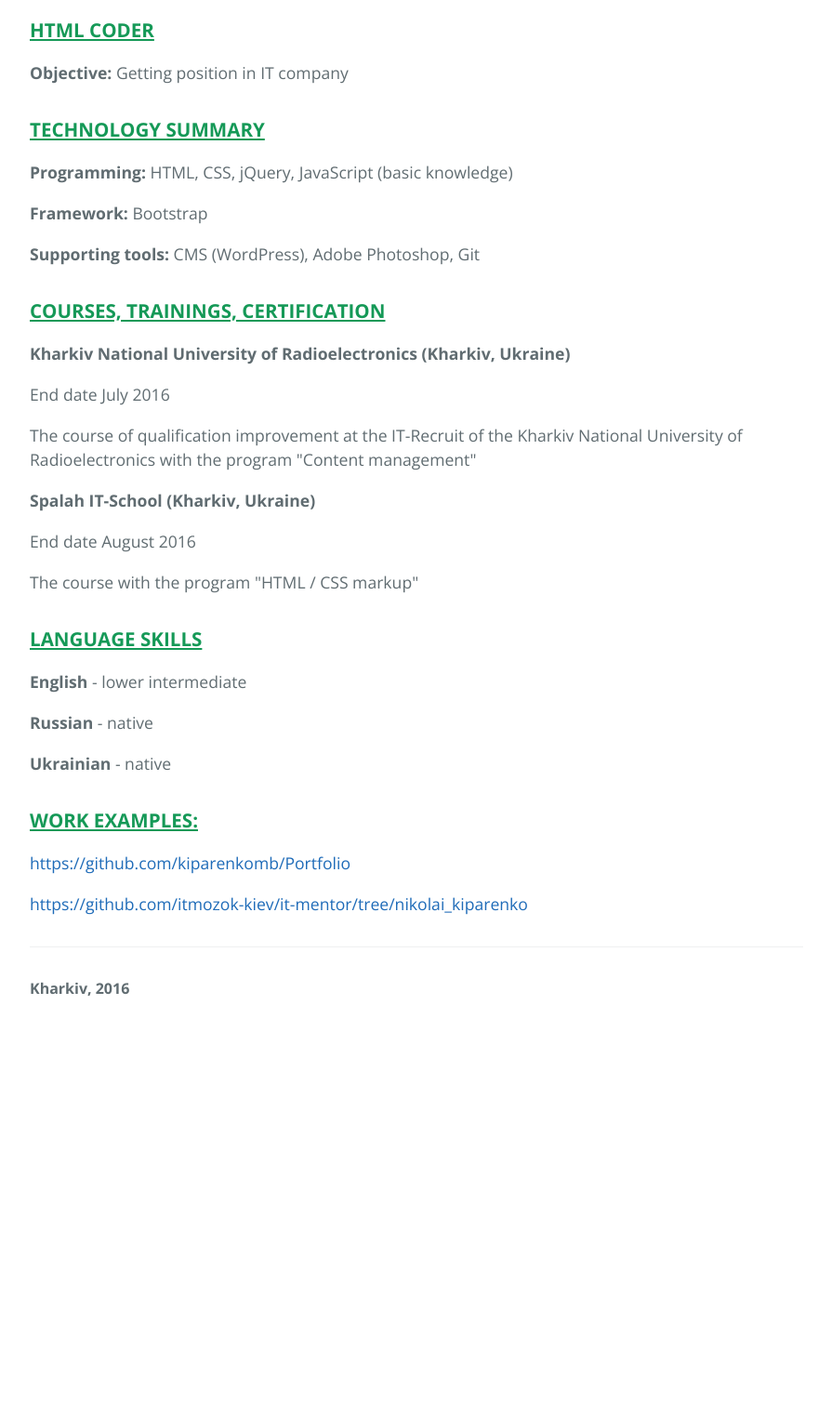
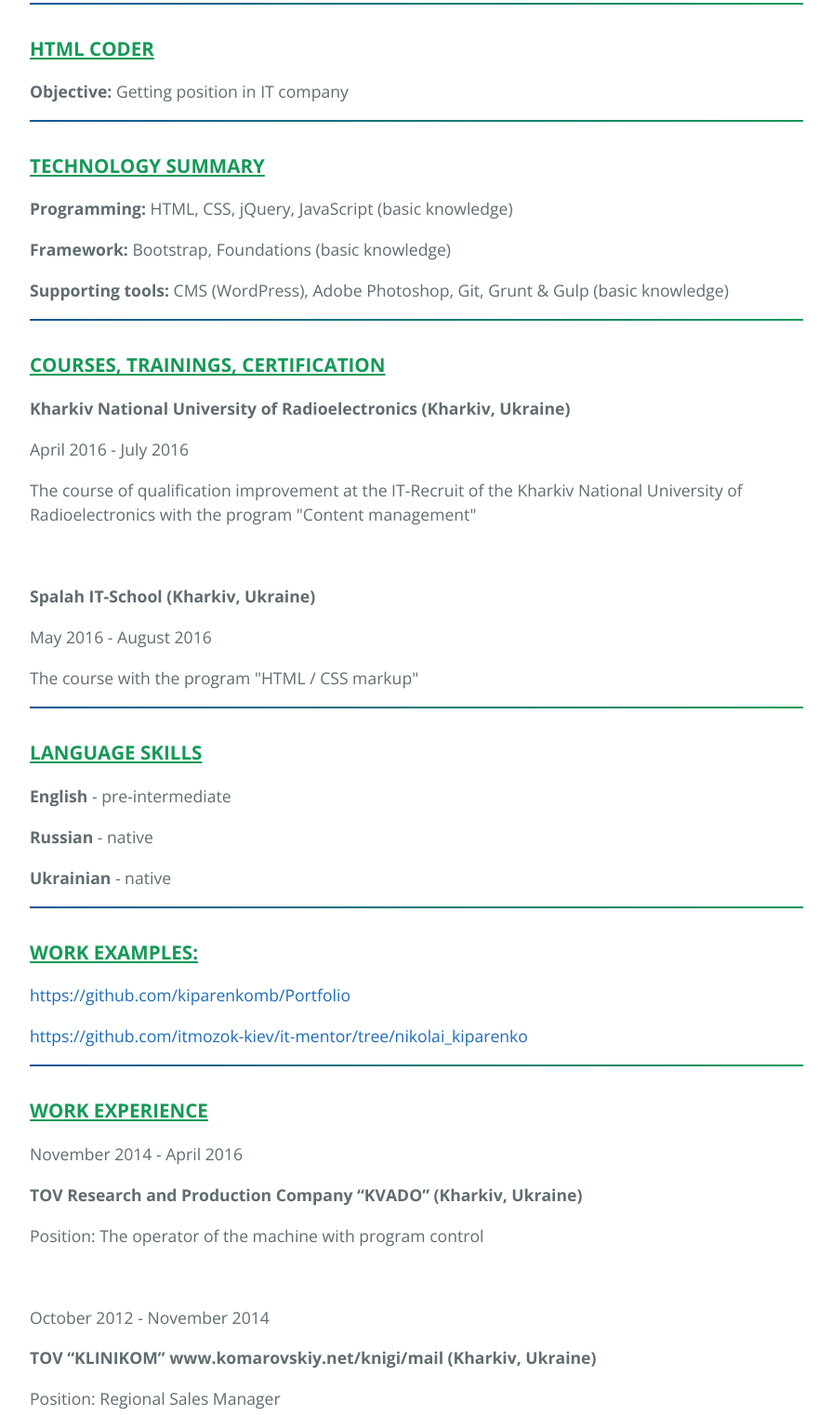
Before and after one commit to kiparenkomb/kiparenkomb.github.io, a plain HTML site: page index.html in a window 1280 px wide. Shown: the part 887-2409 px from the top of the page at 93% size, without its empty margins (192-1087 px from the left). Before the commit the page ends 2010 px from the top, so only its background shows below. Drawn offline with nearby package versions, Linux system fonts and the light colour scheme.

Commit message:
resume upgrade

```diff
--- a/index.html
+++ b/index.html
@@ -10,57 +10,66 @@
     <link rel="stylesheet" type="text/css" href="stylesheets/github-light.css" media="screen">
   </head>
   <body>
-    <section class="page-header">
+    <header class="page-header">
       <h1 class="project-name">NIKOLAI KIPARENKO</h1>
       <h2 class="project-tagline">Kiparenkomb.GitHub.io</h2>
       <img src="img/Nikolai_Kiparenko.jpg" alt="foto">
-    </section>
+    </header>
 
     <section class="main-content">
       <h3>CONTACTS:</h3>
-
       <p>16.03.1987 | Kharkiv</p>
       <p><span>Tel:</span> <a href="">073-465-31-29</a> | <span>Viber:</span> <a href="">097-617-98-61</a></p>
       <p><span>Email:</span> <a href="mailto:kiparenkomb@gmail.com">kiparenkomb@gmail.com</a></p>
       <p><span>LinkedIn:</span> <a href="https://www.linkedin.com/in/kiparenkomb">www.linkedin.com/in/kiparenkomb</a></p>
-<p><span>Skype:</span> Nikolai Kiparenko</p>
-
+      <p><span>Skype:</span> kiparenkomb_1</p>
+      <hr>
 
       <h3>HTML CODER</h3>
-
       <p><span>Objective: </span>Getting position in IT company</p>
+      <hr>
 
       <h3>TECHNOLOGY SUMMARY</h3>
-
       <p><span>Programming: </span>HTML, CSS, jQuery, JavaScript (basic knowledge)</p>
-<p><span>Framework: </span>Bootstrap</p>
-<p><span>Supporting tools: </span>CMS (WordPress), Adobe Photoshop, Git</p>
+      <p><span>Framework: </span>Bootstrap, Foundations (basic knowledge)</p>
+      <p><span>Supporting tools: </span>CMS (WordPress), Adobe Photoshop, Git, Grunt & Gulp (basic knowledge)</p>
+      <hr>
 
       <h3>COURSES, TRAININGS, CERTIFICATION</h3>
-
       <p><span>Kharkiv National University of Radioelectronics (Kharkiv, Ukraine)</span></p>
-<p>End date July 2016</p>
+      <p>April 2016 - July 2016</p>
       <p>The course of qualification improvement at the IT-Recruit of the Kharkiv National University of Radioelectronics with the program "Content management"</p>
-
+      <br>
       <p><span>Spalah IT-School (Kharkiv, Ukraine)</span></p>
-<p>End date August 2016</p>
+      <p>May 2016 - August 2016</p>
       <p>The course with the program "HTML / CSS markup"</p>
+      <hr>
 
       <h3>LANGUAGE SKILLS</h3>
-
-<p><span>English </span>- lower intermediate</p>
+      <p><span>English </span>- pre-intermediate</p>
       <p><span>Russian </span>- native</p>
       <p><span>Ukrainian </span>- native</p>
+      <hr>
 
       <h3>WORK EXAMPLES:</h3>
       <p><a href="https://github.com/kiparenkomb/Portfolio">https://github.com/kiparenkomb/Portfolio</a></p>
       <p><a href="https://github.com/itmozok-kiev/it-mentor/tree/nikolai_kiparenko">https://github.com/itmozok-kiev/it-mentor/tree/nikolai_kiparenko</a></p>
+      <hr>
 
+      <h3>WORK EXPERIENCE</h3>
+      <p>November 2014 - April 2016</p>
+      <p><span>TOV Research and Production Company “KVADO” (Kharkiv, Ukraine)</span></p>
+      <p>Position: The operator of the machine with program control</p>
+      <br>
+      <p>October 2012 - November 2014</p>
+      <p><span>TOV “KLINIKOM” www.komarovskiy.net/knigi/mail (Kharkiv, Ukraine)</span></p>
+      <p>Position: Regional Sales Manager</p>
+    </section>
     <footer class="site-footer">
       <p><span>Kharkiv, 2016</span></p>
     </footer>
 
-    </section>
+
 
 
   </body>
--- a/stylesheets/stylesheet.css
+++ b/stylesheets/stylesheet.css
@@ -12,8 +12,13 @@ body {
 a {
   color: #1e6bb8;
   text-decoration: none; }
-  a:hover {
-    text-decoration: underline; }
+
+a:hover {
+  text-decoration: underline; }
+
+hr {
+  background-color: #159957;
+  background-image: linear-gradient(120deg, #155799, #159957);}
 
 img {
   width: 200px;
@@ -233,9 +238,12 @@ img {
     font-size: 1rem; } }
 
 .site-footer {
-  padding-top: 2rem;
+  padding: 2rem 0;
   margin-top: 2rem;
-  border-top: solid 1px #eff0f1; }
+  color: #fff;
+  text-align: center;
+  background-color: #159957;
+  background-image: linear-gradient(120deg, #155799, #159957); }
 
 .site-footer-owner {
   display: block;
```
Lines whose indentation alone changed are shown as unchanged.
